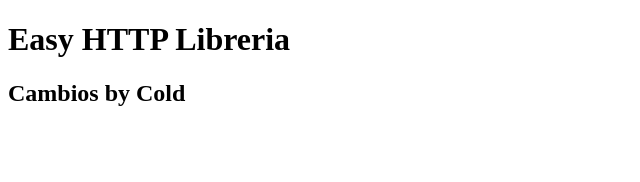
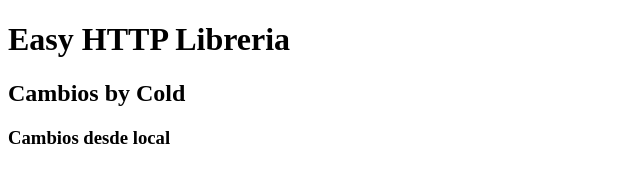
Before and after one commit to C4rlosMtz/EasyHTTP, a plain HTML site: page index.html in a window 1280 px wide. Shown: the whole page, without its empty margins (0-640 px from the left). Drawn offline with Linux system fonts and the light colour scheme; no server answers.

Commit message:
Agregue cmabios desde local

```diff
--- a/index.html
+++ b/index.html
@@ -9,6 +9,7 @@
 <body>
   <h1>Easy HTTP Libreria</h1>
   <h2>Cambios by Cold</h2>
+  <h3>Cambios desde local</h3>
 
 
   <script src="easyHTTP.js"></script>
```
